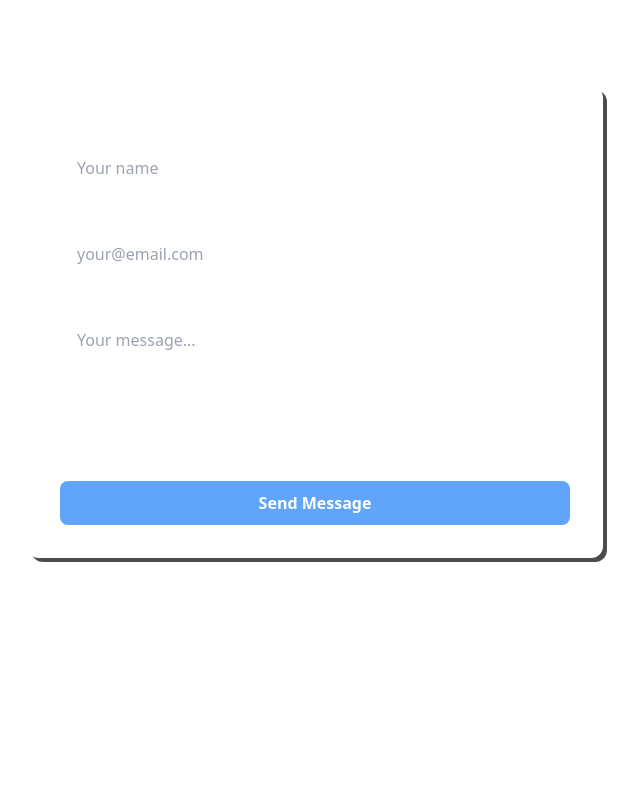
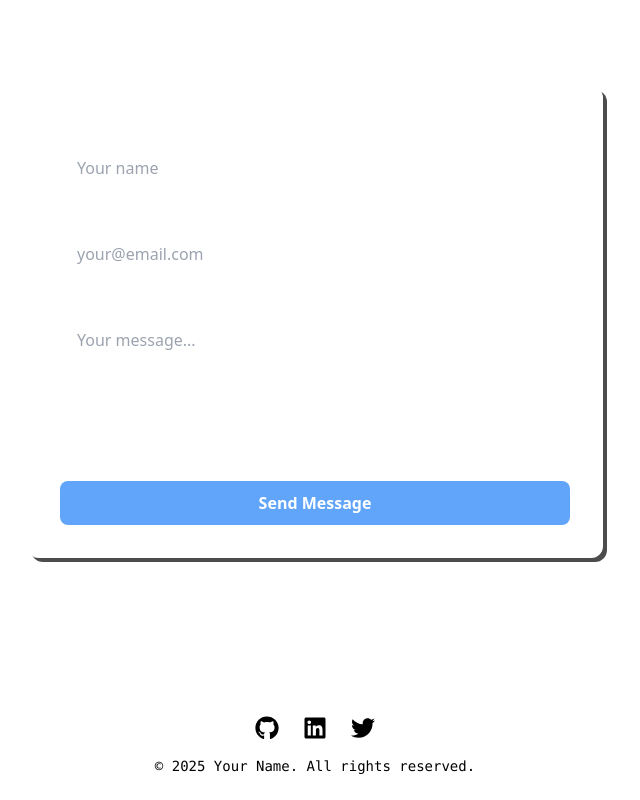
Before and after one commit to tonymocanu97/my-portfolio, a Next.js app: page / in a window 1280 px wide. Shown: the part 3256-4056 px from the top of the page, without its empty margins (325-965 px from the left). Before the commit the page ends 3948 px from the top, so only its background shows below. Built offline with nearby package versions, Linux system fonts and the light colour scheme.

Commit message:
Added footer component

```diff
--- a/src/app/page.tsx
+++ b/src/app/page.tsx
@@ -5,6 +5,7 @@ import Technologies from '@/components/Technologies';
 import Projects from '@/components/Projects';
 import Journey from '@/components/Journey';
 import Contact from '@/components/Contact';
+import Footer from '@/components/Footer';
 
 export default function Home() {
   return (
@@ -16,6 +17,7 @@ export default function Home() {
       <Projects />
       <Journey />
       <Contact />
+      <Footer />
     </main>
   );
 }
--- /dev/null
+++ b/src/components/Footer.tsx
@@ -0,0 +1,40 @@
+import { FaGithub, FaLinkedin, FaTwitter } from 'react-icons/fa';
+
+export default function Footer() {
+  return (
+    <footer className="w-full px-6 py-6 bg-white bg-opacity-90 backdrop-blur-sm text-black font-mono">
+      <div className="flex flex-col items-center justify-center gap-4">
+        {/* Social Icons */}
+        <div className="flex gap-6 text-2xl">
+          <a
+            href="https://github.com/yourusername"
+            target="_blank"
+            rel="noopener noreferrer"
+            className="hover:text-green-400 transition"
+          >
+            <FaGithub />
+          </a>
+          <a
+            href="https://linkedin.com/in/yourusername"
+            target="_blank"
+            rel="noopener noreferrer"
+            className="hover:text-green-400 transition"
+          >
+            <FaLinkedin />
+          </a>
+          <a
+            href="https://twitter.com/yourusername"
+            target="_blank"
+            rel="noopener noreferrer"
+            className="hover:text-green-400 transition"
+          >
+            <FaTwitter />
+          </a>
+        </div>
+
+        {/* Copyright */}
+        <p className="text-sm text-center">© 2025 Your Name. All rights reserved.</p>
+      </div>
+    </footer>
+  );
+}
```
